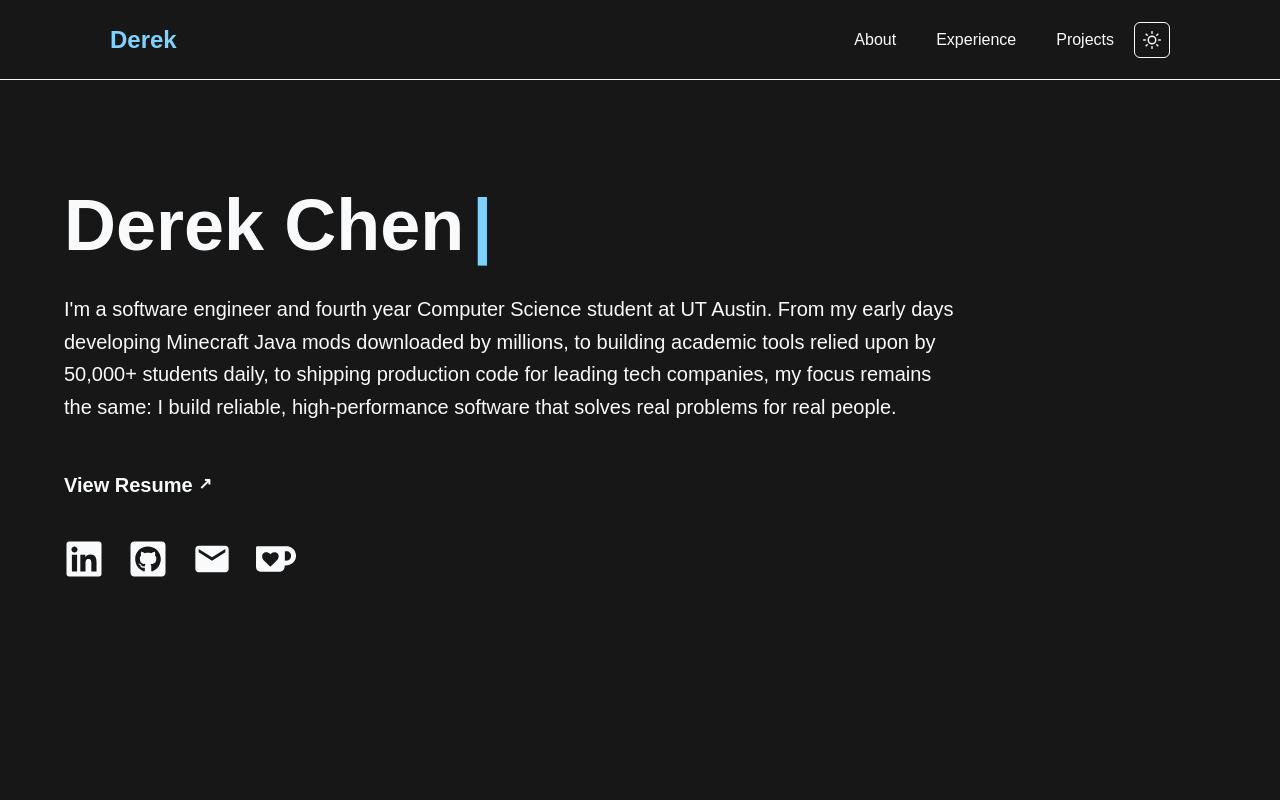
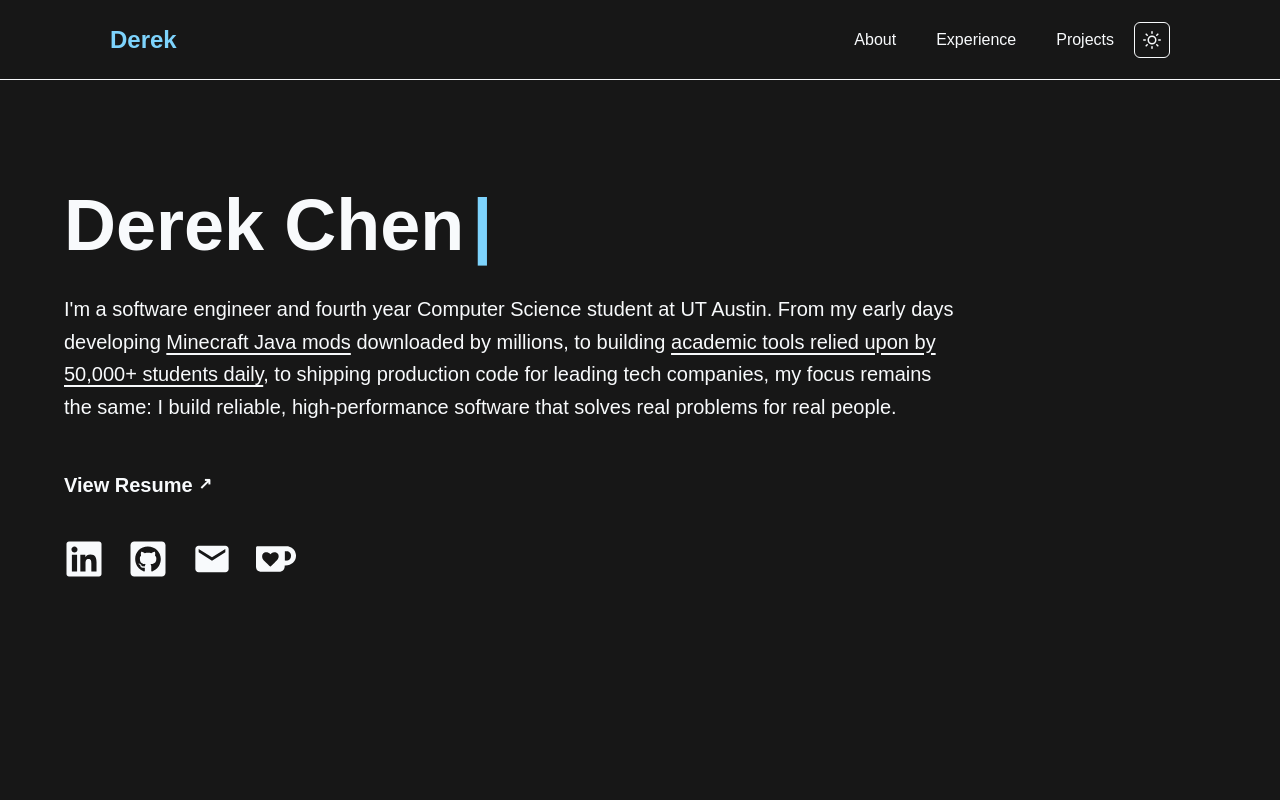
Before and after one commit to DereC4/derek-chen-website, a Next.js app: page / in a window 1280 px wide. Shown: the top 800 px of the page. Built offline with nearby package versions, Linux system fonts and the light colour scheme.

Commit message:
feat: added neat link highlights to about section

```diff
--- a/src/app/page.tsx
+++ b/src/app/page.tsx
@@ -45,10 +45,26 @@ export default function Home() {
                     <div className='max-w-4xl mb-12'>
                         <p className='text-lg md:text-xl text-muted-foreground leading-relaxed mb-6'>
                             I'm a software engineer and fourth year Computer Science student at UT Austin. From my early
-                            days developing Minecraft Java mods downloaded by millions, to building academic tools
-                            relied upon by 50,000+ students daily, to shipping production code for leading tech
-                            companies, my focus remains the same: I build reliable, high-performance software that
-                            solves real problems for real people.
+                            days developing{' '}
+                            <a
+                                href='https://www.curseforge.com/members/derexxd'
+                                target='_blank'
+                                rel='noopener noreferrer'
+                                className='text-foreground hover:text-primary underline underline-offset-4 transition-colors duration-200'
+                            >
+                                Minecraft Java mods
+                            </a>{' '}
+                            downloaded by millions, to building{' '}
+                            <a
+                                href='https://github.com/Longhorn-Developers/UT-Registration-Plus'
+                                target='_blank'
+                                rel='noopener noreferrer'
+                                className='text-foreground hover:text-primary underline underline-offset-4 transition-colors duration-200'
+                            >
+                                academic tools relied upon by 50,000+ students daily
+                            </a>
+                            , to shipping production code for leading tech companies, my focus remains the same: I build
+                            reliable, high-performance software that solves real problems for real people.
                         </p>
                     </div>
                     <div className='flex justify-start items-center gap-8 mb-10'>
```
